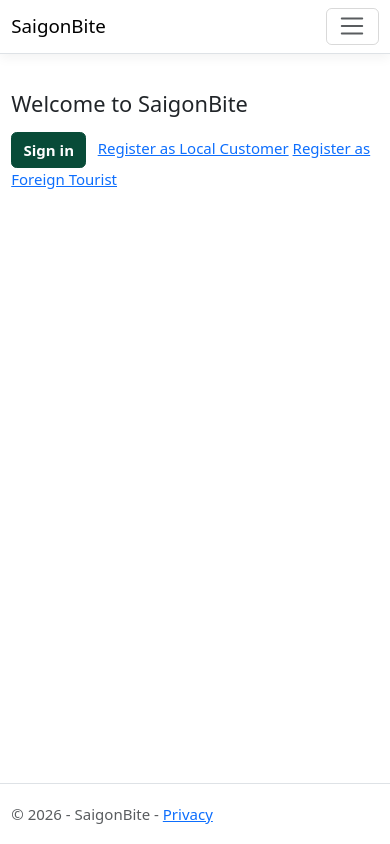
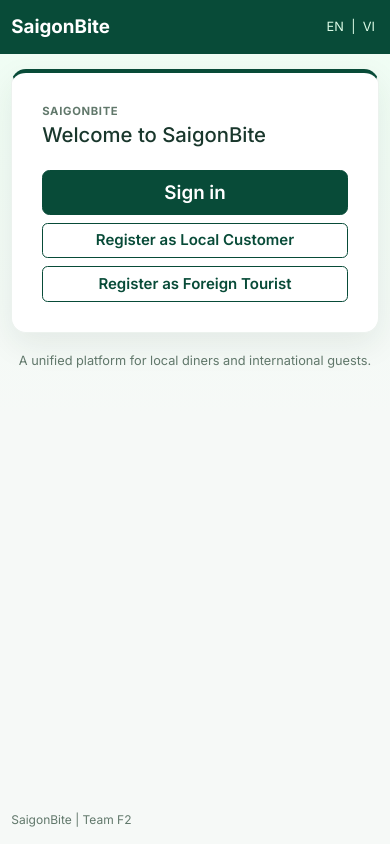
Before and after one commit to plDucTri/SaigonBite-TeamF2, an ASP.NET Core app: page / in a window 390 px wide. Run offline with ASP.NET Core 8, Linux system fonts and the light colour scheme; style sheets or scripts are compiled from the project's sources.

Commit message:
Redesign auth pages and add role-based dashboard

```diff
--- a/SaigonBite/Controllers/HomeController.cs
+++ b/SaigonBite/Controllers/HomeController.cs
@@ -1,14 +1,54 @@
 using Microsoft.AspNetCore.Mvc;
+using SaigonBite.Helpers;
 using SaigonBite.Models;
+using SaigonBite.Repositories;
+using SaigonBite.Services;
+using SaigonBite.ViewModels;
 using System.Diagnostics;
 
 namespace SaigonBite.Controllers
 {
     public class HomeController : Controller
     {
+        private readonly IAccountService _accounts;
+        private readonly IReportService _reports;
+        private readonly TimeProvider _time;
+
+        public HomeController(IAccountService accounts, IReportService reports, TimeProvider time)
+        {
+            _accounts = accounts;
+            _reports = reports;
+            _time = time;
+        }
+
         public IActionResult Index()
         {
-            return View();
+            var vm = new HomeViewModel();
+
+            // The dashboard numbers are only for the Admin. The services do the work, so there is no rule here.
+            if (User.IsInRole(Roles.Admin))
+            {
+                vm.ActiveAccounts = CountAccounts(AccountStatus.Active);
+                vm.InactiveAccounts = CountAccounts(AccountStatus.Inactive);
+
+                // This month so far
+                DateOnly today = DateOnly.FromDateTime(_time.GetLocalNow().DateTime);
+                var report = _reports.RevenueReport(new DateOnly(today.Year, today.Month, 1), today);
+                if (report.Ok)
+                {
+                    vm.OrdersThisMonth = report.Value!.OrderCount;
+                    vm.RevenueThisMonth = report.Value.IncludedRevenue;
+                }
+            }
+
+            return View(vm);
+        }
+
+        // Page size 1, because only the total number is needed.
+        private int CountAccounts(string status)
+        {
+            var filter = new UserFilter { Status = status, Page = 1, PageSize = 1 };
+            return _accounts.ListAccounts(filter).TotalCount;
         }
 
         public IActionResult Privacy()
--- a/SaigonBite/Program.cs
+++ b/SaigonBite/Program.cs
@@ -5,6 +5,8 @@ using SaigonBite.Models.Entities;
 using SaigonBite.Repositories;
 using SaigonBite.Services;
 using SaigonBite.Validators;
+using Microsoft.AspNetCore.Authentication;
+using System.Security.Claims;
 
 var builder = WebApplication.CreateBuilder(args);
 
--- a/SaigonBite/Views/Account/RegisterLocal.cshtml
+++ b/SaigonBite/Views/Account/RegisterLocal.cshtml
@@ -2,6 +2,7 @@
 @{
     Layout = "_AuthLayout";
     ViewData["Title"] = T["Local Customer Registration"].Value;
+    ViewData["Wide"] = true; // two-column form
 }
 
 <div class="sb-eyebrow">@T["Local Customer Registration"]</div>
--- a/SaigonBite/Views/Account/RegisterTourist.cshtml
+++ b/SaigonBite/Views/Account/RegisterTourist.cshtml
@@ -2,6 +2,7 @@
 @{
     Layout = "_AuthLayout";
     ViewData["Title"] = T["Foreign Tourist Registration"].Value;
+    ViewData["Wide"] = true; // two-column form
 }
 
 <div class="sb-eyebrow">@T["Foreign Tourist Registration"]</div>
--- a/SaigonBite/Views/Home/Index.cshtml
+++ b/SaigonBite/Views/Home/Index.cshtml
@@ -1,44 +1,105 @@
+@model SaigonBite.ViewModels.HomeViewModel
 @using SaigonBite.Helpers
 @{
     ViewData["Title"] = "Home";
+    bool signedIn = User.Identity?.IsAuthenticated == true;
     string role = User.FindFirst(System.Security.Claims.ClaimTypes.Role)?.Value ?? "";
-}
-<div class="py-4">
-    <h1 class="h3 mb-3">@T["Welcome to SaigonBite"]</h1>
 
-    @if (User.Identity?.IsAuthenticated == true)
+    // Each role gets its own layout, so the side menu and the Sign out button are there.
+    // A visitor who is not signed in gets the same card layout as the login page.
+    Layout = !signedIn ? "_AuthLayout" : role == Roles.Admin ? "_AdminLayout" : "_PortalLayout";
+    ViewData["Active"] = "Dashboard";
+
+    // The shortcut cards of each role: title, one-line text, address.
+    (string Title, string Text, string Href)[] tiles;
+    if (role == Roles.Admin)
     {
-        <p>@T["Signed in as"] <strong>@User.Identity.Name</strong> (@role)</p>
-
-        @* Link to the pages of the logged-in role (UC1 Place and Manage Orders) *@
-        <div class="mb-3">
-            @if (role == Roles.Local || role == Roles.Tourist)
+        tiles = new[]
         {
-                <a class="btn btn-sb me-2" asp-controller="Orders" asp-action="Menu">@T["Order food"]</a>
-                <a class="btn btn-outline-secondary" asp-controller="Orders" asp-action="MyOrders">@T["My Orders"]</a>
+            ("User Accounts", "View, edit and deactivate customer and staff accounts.", "/Admin/Accounts"),
+            ("Revenue Report R1", "Revenue by brand category and payment method.", "/Admin/Revenue"),
+            ("Order Oversight", "Follow every order and its status history.", "/AdminOrders"),
+            ("Heavy Rain Flag", "Switch the heavy-rain surcharge on or off.", "/AdminOrders/Simulation")
+        };
     }
     else if (role == Roles.Kitchen)
     {
-                <a class="btn btn-sb" asp-controller="KitchenOrders" asp-action="Index">@T["Orders at My Hub"]</a>
+        tiles = new[] { ("Orders at My Hub", "Confirm, prepare and hand over the orders of your hub.", "/KitchenOrders") };
     }
     else if (role == Roles.Shipper)
     {
-                <a class="btn btn-sb" asp-controller="ShipperOrders" asp-action="Jobs">@T["Ready Delivery Jobs"]</a>
-            }
-            else if (role == Roles.Admin)
-            {
-                <a class="btn btn-sb" asp-controller="AdminOrders" asp-action="Index">@T["Order Oversight"]</a>
-            }
-        </div>
-
-        <form asp-controller="Account" asp-action="Logout" method="post">
-            <button type="submit" class="btn btn-sb">@T["Sign out"]</button>
-        </form>
+        tiles = new[] { ("Ready Delivery Jobs", "Accept ready orders and deliver them.", "/ShipperOrders/Jobs") };
     }
     else
     {
-        <a class="btn btn-sb me-2" asp-controller="Account" asp-action="Login">@T["Sign in"]</a>
-        <a asp-controller="Account" asp-action="RegisterLocal">@T["Register as Local Customer"]</a>
-        <a asp-controller="Account" asp-action="RegisterTourist">@T["Register as Foreign Tourist"]</a>
+        tiles = new[]
+        {
+            ("Order food", "Pick a hub and build your order.", "/Orders/Menu"),
+            ("My Orders", "Track your orders and their status.", "/Orders/MyOrders")
+        };
+    }
+}
+
+@if (signedIn)
+{
+    <div class="mb-4">
+        <div class="sb-eyebrow">@T["Dashboard"]</div>
+        <h1 class="h3 mb-2">@T["Welcome back"], @User.Identity?.Name</h1>
+        <span class="sb-chip">@T[RoleLabels.For(role)]</span>
+    </div>
+
+    @if (role == Roles.Admin)
+    {
+        @* Numbers of this month, from the account and report services *@
+        <div class="row g-3 mb-4">
+            <div class="col-6 col-xl-3">
+                <div class="sb-card sb-stat h-100">
+                    <div class="sb-stat-label">@T["Active accounts"]</div>
+                    <div class="sb-stat-value">@Model.ActiveAccounts</div>
+                </div>
+            </div>
+            <div class="col-6 col-xl-3">
+                <div class="sb-card sb-stat h-100">
+                    <div class="sb-stat-label">@T["Inactive accounts"]</div>
+                    <div class="sb-stat-value">@Model.InactiveAccounts</div>
+                </div>
+            </div>
+            <div class="col-6 col-xl-3">
+                <div class="sb-card sb-stat h-100">
+                    <div class="sb-stat-label">@T["Orders this month"]</div>
+                    <div class="sb-stat-value">@Model.OrdersThisMonth</div>
+                </div>
+            </div>
+            <div class="col-6 col-xl-3">
+                <div class="sb-card sb-stat h-100">
+                    <div class="sb-stat-label">@T["Revenue this month"]</div>
+                    <div class="sb-stat-value">@Model.RevenueThisMonth.Vnd()</div>
+                </div>
+            </div>
+        </div>
+    }
+
+    <div class="row g-3">
+        @foreach (var tile in tiles)
+        {
+            <div class="col-sm-6">
+                <a class="sb-tile" href="@tile.Href">
+                    <span class="sb-tile-title">@T[tile.Title]</span>
+                    <span class="sb-tile-text">@T[tile.Text]</span>
+                    <span class="sb-tile-go" aria-hidden="true">&rarr;</span>
+                </a>
+            </div>
         }
     </div>
+}
+else
+{
+    <div class="sb-eyebrow">SaigonBite</div>
+    <h1 class="h4 mb-4">@T["Welcome to SaigonBite"]</h1>
+
+    <div class="d-grid gap-2">
+        <a class="btn btn-sb btn-lg" asp-controller="Account" asp-action="Login">@T["Sign in"]</a>
+        <a class="btn btn-outline-sb" asp-controller="Account" asp-action="RegisterLocal">@T["Register as Local Customer"]</a>
+        <a class="btn btn-outline-sb" asp-controller="Account" asp-action="RegisterTourist">@T["Register as Foreign Tourist"]</a>
+    </div>
+}
--- a/SaigonBite/Views/Shared/_AuthLayout.cshtml
+++ b/SaigonBite/Views/Shared/_AuthLayout.cshtml
@@ -1,4 +1,8 @@
 @using System.Globalization
+@{
+    // The register pages have a two-column form, so they set ViewData["Wide"] = true.
+    bool wide = ViewData["Wide"] is true;
+}
 <!DOCTYPE html>
 <html lang="@CultureInfo.CurrentUICulture.TwoLetterISOLanguageName">
 <head>
@@ -19,22 +23,12 @@
         </div>
     </header>
 
-    <main class="container-xl sb-auth">
-        <div class="row g-4 align-items-stretch">
-            <aside class="col-lg-5">
-                <div class="sb-brand-panel h-100">
-                    <h2 class="sb-brand-title">@T["A unified platform for local diners and international guests."]</h2>
-                    <ul class="sb-brand-list">
-                        <li>@T["One account, many kitchen hubs."]</li>
-                        <li>@T["Orders are tracked from placement to delivery."]</li>
-                    </ul>
-                </div>
-            </aside>
-            <section class="col-lg-7">
-                <div class="sb-card">
-                    @RenderBody()
-                </div>
-            </section>
+    <main class="sb-auth">
+        <div class="sb-auth-wrap @(wide ? "sb-auth-wide" : "")">
+            <div class="sb-card sb-auth-card">
+                @RenderBody()
+            </div>
+            <p class="sb-auth-note">@T["A unified platform for local diners and international guests."]</p>
         </div>
     </main>
 
--- a/SaigonBite/wwwroot/css/site.css
+++ b/SaigonBite/wwwroot/css/site.css
@@ -39,17 +39,61 @@ body.sb-body {
 .sb-lang a { color: var(--sb-green-100); text-decoration: none; padding: 0 .25rem; }
 .sb-lang a.active { color: #fff; font-weight: 700; text-decoration: underline; }
 
-.sb-auth, .sb-admin { flex: 1 0 auto; padding-top: 1.75rem; padding-bottom: 2rem; }
+.sb-admin { flex: 1 0 auto; padding-top: 1.75rem; padding-bottom: 2rem; }
 
-.sb-brand-panel {
-    background: var(--sb-green-900);
-    color: #fff;
-    border-radius: 1rem;
+/* ---------- Sign in and register pages: one centred card ---------- */
+.sb-auth {
+    flex: 1 0 auto;
+    display: flex;
+    align-items: center;
+    justify-content: center;
+    padding: 2rem 1rem;
+    background: linear-gradient(180deg, var(--sb-green-50) 0, var(--sb-bg) 360px);
+}
+.sb-auth-wrap { width: 100%; max-width: 440px; }
+.sb-auth-wide { max-width: 700px; }
+.sb-card.sb-auth-card {
     padding: 2rem;
+    border-top: 4px solid var(--sb-green-800);
+    box-shadow: 0 12px 32px rgba(25, 55, 44, .08);
 }
-.sb-brand-title { font-size: 1.6rem; font-weight: 700; line-height: 1.3; }
-.sb-brand-list { margin: 1.5rem 0 0; padding-left: 1.1rem; color: var(--sb-green-100); }
-.sb-brand-list li { margin-bottom: .5rem; }
+.sb-auth-note { text-align: center; color: var(--sb-muted); font-size: .85rem; margin: 1.25rem 0 0; }
+@media (max-width: 575.98px) {
+    .sb-auth { padding: 1rem .75rem; align-items: flex-start; }
+    .sb-auth-card { padding: 1.4rem; }
+}
+
+/* A line with a short text in the middle ("New to SaigonBite?") */
+.sb-divider {
+    display: flex; align-items: center; gap: .75rem;
+    margin: 1.5rem 0 1rem; color: var(--sb-muted); font-size: .85rem;
+}
+.sb-divider::before, .sb-divider::after { content: ""; flex: 1; border-top: 1px solid var(--sb-border); }
+
+.btn-outline-sb {
+    --bs-btn-color: var(--sb-green-800); --bs-btn-border-color: var(--sb-green-800);
+    --bs-btn-hover-color: #fff; --bs-btn-hover-bg: var(--sb-green-800); --bs-btn-hover-border-color: var(--sb-green-800);
+    --bs-btn-active-color: #fff; --bs-btn-active-bg: var(--sb-green-900); --bs-btn-active-border-color: var(--sb-green-900);
+    --bs-btn-focus-shadow-rgb: 8, 75, 56;
+    font-weight: 600;
+}
+
+/* ---------- Home: shortcut cards ---------- */
+.sb-tile {
+    display: flex; flex-direction: column; gap: .3rem; height: 100%;
+    padding: 1.15rem 1.3rem;
+    background: #fff; border: 1px solid var(--sb-border); border-radius: 1rem;
+    color: var(--sb-green-900); text-decoration: none;
+    transition: border-color .15s, box-shadow .15s, transform .15s;
+}
+.sb-tile:hover {
+    border-color: var(--sb-green-700); color: var(--sb-green-900);
+    box-shadow: 0 8px 24px rgba(25, 55, 44, .08); transform: translateY(-2px);
+}
+.sb-tile-title { font-weight: 700; font-size: 1.05rem; color: var(--sb-green-800); }
+.sb-tile-text { color: var(--sb-muted); font-size: .9rem; }
+.sb-tile-go { margin-top: auto; padding-top: .5rem; font-weight: 600; color: var(--sb-green-700); }
+@media (prefers-reduced-motion: reduce) { .sb-tile { transition: none; } .sb-tile:hover { transform: none; } }
 
 .sb-card {
     background: #fff;
@@ -90,10 +134,6 @@ body.sb-body {
 .sb-hint { background: var(--sb-green-50); border-radius: .5rem; padding: .75rem 1rem; font-size: .85rem; color: var(--sb-muted); }
 
 .sb-footer { color: var(--sb-muted); font-size: .8rem; padding: 1rem 0; }
-
-@media (max-width: 991.98px) {
-    .sb-brand-title { font-size: 1.3rem; }
-}
 
 .sb-eyebrow { font-size: .75rem; font-weight: 700; letter-spacing: .06em; text-transform: uppercase; color: var(--sb-muted); margin-bottom: .25rem; }
 .sb-chip { display: inline-block; background: var(--sb-green-100); color: var(--sb-green-800); border-radius: 999px; padding: .2rem .7rem; font-size: .8rem; font-weight: 600; }
```
Also changed, not shown: SaigonBite/ViewModels/HomeViewModel.cs (added, +10 -0 lines), SaigonBite/Views/Account/Login.cshtml (+9 -9 lines), SaigonBite/Views/Shared/_AdminLayout.cshtml (+7 -0 lines). Lines whose indentation alone changed are shown as unchanged.
